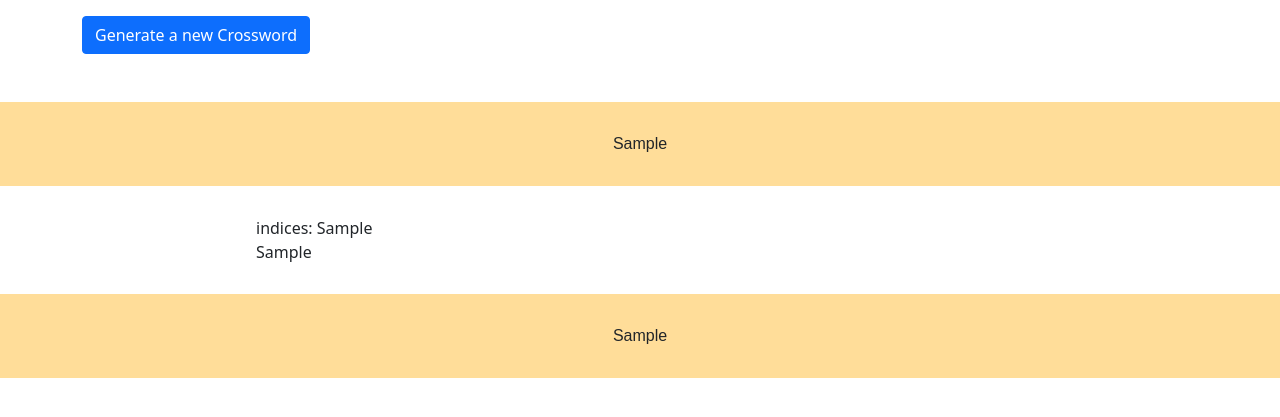
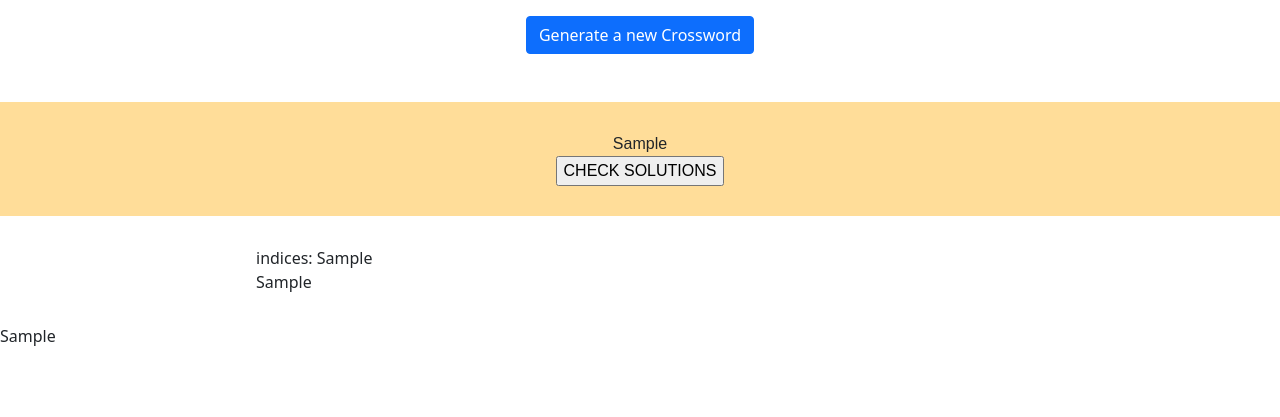
Before and after one commit to Boffl/simple-crossword-generator, a Django app: template crossword_generator/templates/index.html in a window 1280 px wide. Shown: the part 111-528 px from the top of the page. Run offline with Django 3.2, Linux system fonts and the light colour scheme; the template is opened without the code that fills it: most values are stand-ins (such as "Sample title", 1, 10 or a date in 2020).

Commit message:
added structure for forms

```diff
--- a/crossword_generator/templates/index.html
+++ b/crossword_generator/templates/index.html
@@ -21,9 +21,8 @@
     </div>
 </header>
 
-
-
-</div>
+<center>
+    </div>
     <div class="container">
       <p>
         <form action="/refresh">
@@ -32,6 +31,9 @@
         </button>
         </form>
     </div>
+</center>
+
+
 
 <br>
 
@@ -43,10 +45,16 @@
 <br>
 
 <div class=crossword>
-        {% autoescape off %}
-        {{crossword_empty}}
-        {% endautoescape %}
+        <form action="/check/" method="post">
+            {% autoescape off %}
+            {{crossword_empty}}
+            {% endautoescape %}
+            <br>
+            <input type="submit" value="CHECK SOLUTIONS">
+        </form>
 </div>
+
+
 
 <div class="wordlist">
     {% autoescape off %}
@@ -58,7 +66,7 @@
 
 </div>
 
-<div class=crossword>
+<div class=crossword_solution>
         {% autoescape off %}
         {{crossword_solution}}
         {% endautoescape %}
--- /dev/null
+++ b/crossword_generator/website/forms.py
@@ -0,0 +1,5 @@
+from django import forms
+
+class SimpleForm(forms.Form):
+
+    id1 = forms.CharField()
--- a/crossword_generator/website/urls.py
+++ b/crossword_generator/website/urls.py
@@ -4,5 +4,6 @@ from . import views
 
 urlpatterns = [
     path('', views.index, name='index'),
-    path('refresh', views.refresh)
+    path('refresh', views.refresh),
+    path('website/<uuid:pk>/renew/', views.check_solutions),
 ]
--- a/crossword_generator/website/views.py
+++ b/crossword_generator/website/views.py
@@ -83,3 +83,8 @@ def index(request):
 def refresh(request):
     print('refreshed the page')
     return HttpResponse("""<html><script>window.location.replace('/');</script></html>""")
+
+
+def check_solutions():
+    """ checks entered solutions of crossword """
+    print("checked!")
```
Also changed, not shown: crossword_generator/website/helper.py (+13 -8 lines), crossword_generator/crossword_generator/urls.py (line endings or trailing spaces).
